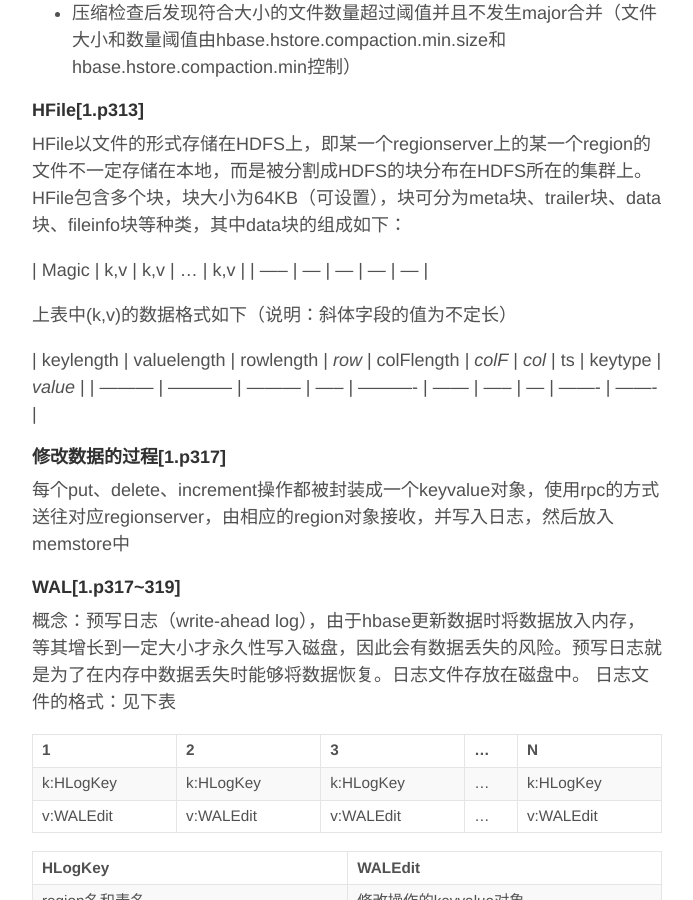
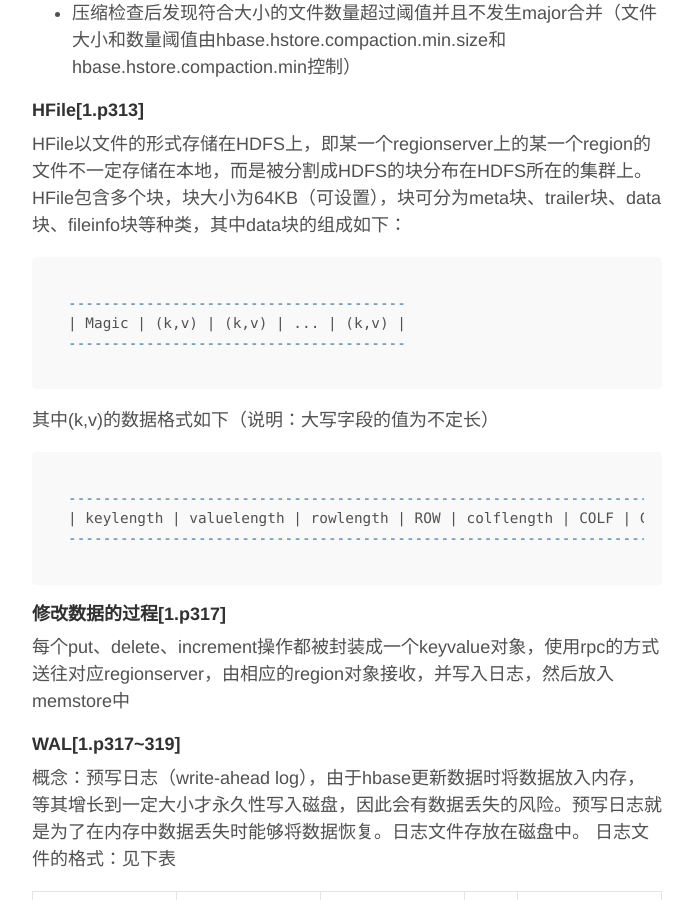
Before and after one commit to lsr1991/lsr1991.github.io, a Jekyll site: the page built from _posts/2015-06-20-hbase_store_mechanism.md, in a window 1280 px wide and 900 px high, scrolled down 5446 px. Shown: the whole window, without its empty margins (293-986 px from the left). Built offline with Jekyll 4.4.1, drawn with Linux system fonts in a browser that asks for light colours; comment, search, counter and statistics services are not loaded.

Commit message:
Update 2015-06-20-hbase_store_mechanism.md

````diff
--- a/_posts/2015-06-20-hbase_store_mechanism.md
+++ b/_posts/2015-06-20-hbase_store_mechanism.md
@@ -140,13 +140,19 @@ HTablePool类及其实例：为什么使用HTablePool类？因为HTable类不是
 
 HFile以文件的形式存储在HDFS上，即某一个regionserver上的某一个region的文件不一定存储在本地，而是被分割成HDFS的块分布在HDFS所在的集群上。HFile包含多个块，块大小为64KB（可设置），块可分为meta块、trailer块、data块、fileinfo块等种类，其中data块的组成如下：
 
-| Magic | k,v | k,v | ... | k,v |
-| ----- | --- | --- | --- | --- |
+```shell
+---------------------------------------
+| Magic | (k,v) | (k,v) | ... | (k,v) |
+---------------------------------------
+```
 
-上表中(k,v)的数据格式如下（说明：斜体字段的值为不定长）
+其中(k,v)的数据格式如下（说明：大写字段的值为不定长）
 
-| keylength | valuelength | rowlength | _row_ | colFlength | _colF_ | _col_ | ts  | keytype | _value_ |
-| --------- | ----------- | --------- | ----- | ---------- | ------ | ----- | --- | ------- | ------- |
+```shell
+------------------------------------------------------------------------------------------------------
+| keylength | valuelength | rowlength | ROW | colflength | COLF | COL | ts  | keytype | VALUE |
+------------------------------------------------------------------------------------------------------
+```
 
 #### 修改数据的过程[1.p317]
 
````
